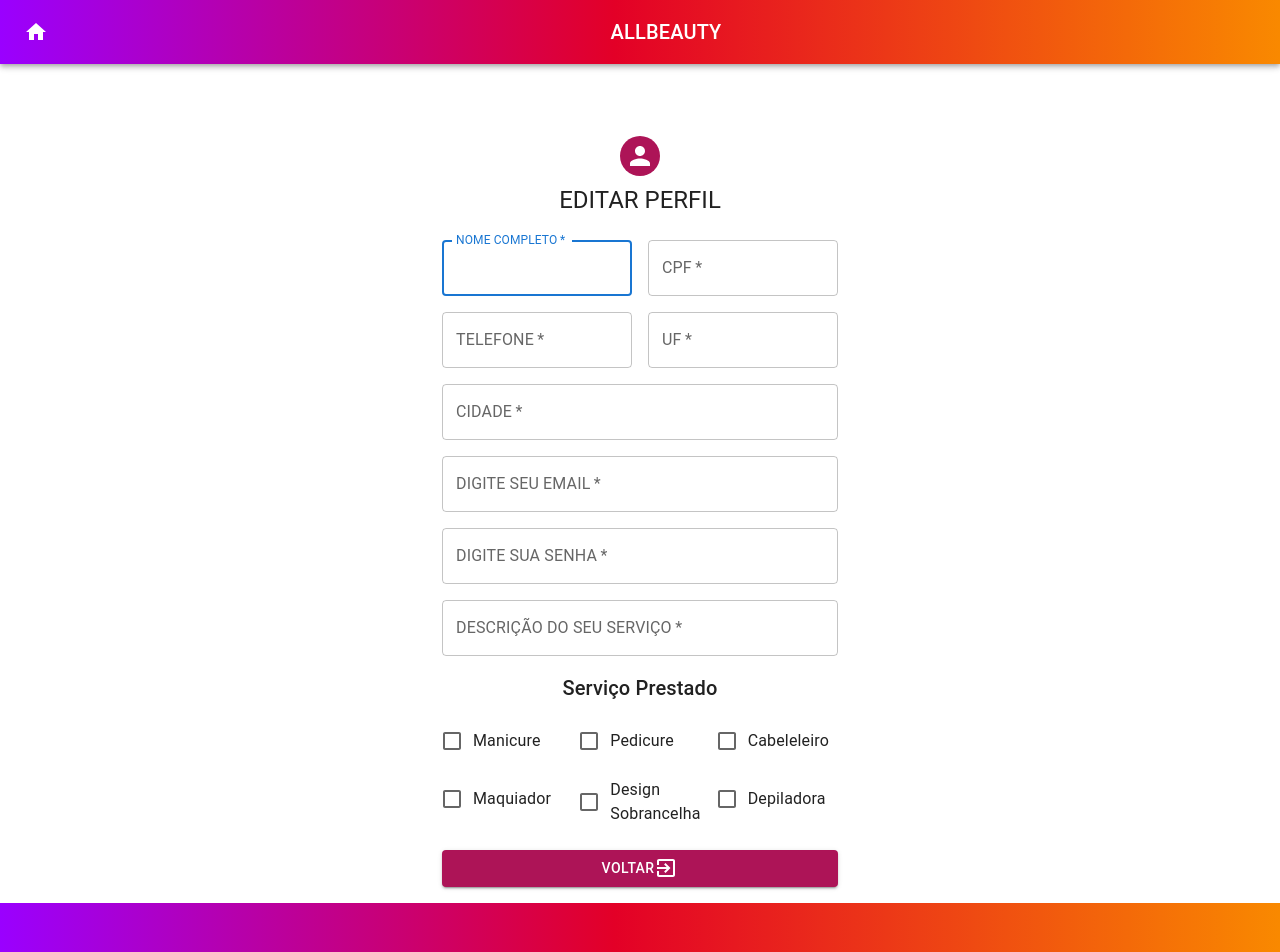
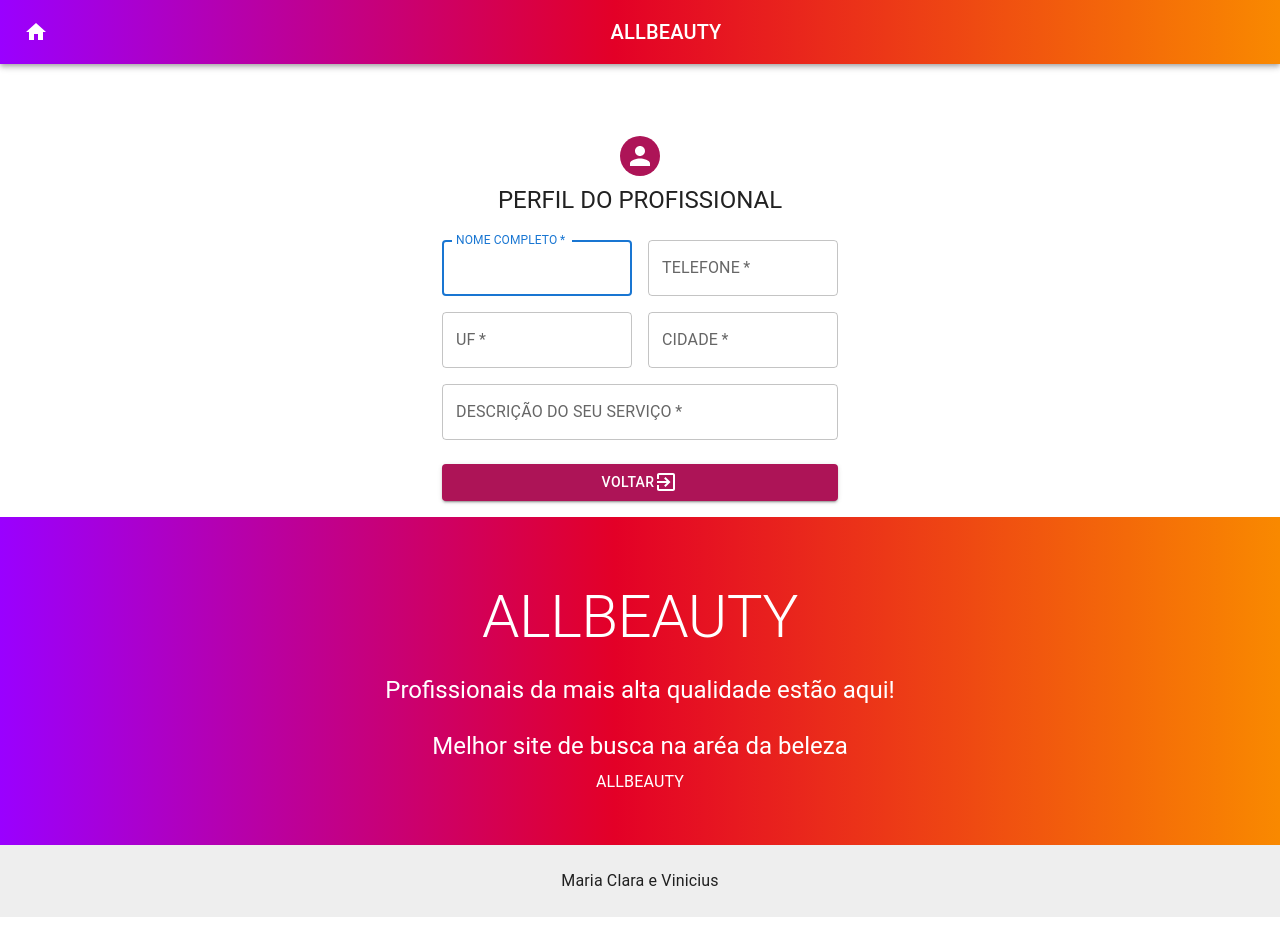
Before and after one commit to VINIshow1907/allbeauty, a React (Create React App) app in the folder frontend/: page /perfilprofissional in a window 1280 px wide. Shown: the top 952 px of the page. After the commit the page ends 917 px from the top, so only its background shows below. Built offline with nearby package versions, Linux system fonts and the light colour scheme; no server answers; what react-swipeable-views-utils would draw is missing.

Commit message:
deu certo

```diff
--- a/frontend/src/componentes/cadastro/formulario.tsx
+++ b/frontend/src/componentes/cadastro/formulario.tsx
@@ -28,7 +28,6 @@
   const navigate = useNavigate();
   const paginaHomeProfissional = () => {
     navigate("/homeprofissional");
-
   }
   const [profissional, setprofissional] = useState({
     nome: "",
@@ -95,7 +94,7 @@
         await associarProfissionalServico(idProfissional, servico.idservico);
       }
       console.log("Cadastro concluído");
-      paginaHomeProfissional();
+      navigate(`/homeprofissional/${idProfissional}`);
 
     } catch (error) {
       console.error(error);
--- a/frontend/src/componentes/editarprofissional/formularioeditarpro.tsx
+++ b/frontend/src/componentes/editarprofissional/formularioeditarpro.tsx
@@ -76,7 +76,10 @@
         console.error(error);
       });
   }, []); // Certifique-se de passar as dependências corretas, caso contrário, isso pode causar um loop infinito
-
+  const homeprofissional = () => {
+    const idprofissional = 123; // Replace with the actual idprofissional value
+    navigate(`/editarprofissional/${idprofissional}`);
+  };
   const valueInput = (e: React.ChangeEvent<HTMLInputElement>) => {
     const { name, value } = e.target;
     setProfissional({ ...profissional, [name]: value });
--- a/frontend/src/componentes/gridinformacoes.tsx
+++ b/frontend/src/componentes/gridinformacoes.tsx
@@ -1,10 +1,11 @@
 import * as React from 'react';
+import {Link, Router} from 'react-router-dom';
 import Box from '@mui/material/Box';
 import { DataGrid, GridColDef, GridValueGetterParams } from '@mui/x-data-grid';
 
 const columns: GridColDef[] = [
 
-    { field: 'nomeprofissional', headerName: 'NOME' },
+    { field: 'nomeprofissional', headerName: 'NOME' , renderCell: (params) => <Link to={`/perfilprofissional/${params.id}`}>{params.value}</Link> },
     { field: 'estadoprofissional', headerName: 'ESTADO' },
     { field: 'cidadeprofissional', headerName: 'CIDADE' },
     { field: 'descricaoprofissional', headerName: 'DESCRICAO', flex: 1 },
@@ -31,5 +32,6 @@
           disableRowSelectionOnClick
         />
       </Box>
+
     );
   }
--- a/frontend/src/componentes/menusuperiorpro/promenusuperior.tsx
+++ b/frontend/src/componentes/menusuperiorpro/promenusuperior.tsx
@@ -12,14 +12,18 @@
 import FormGroup from "@mui/material/FormGroup";
 import MenuItem from "@mui/material/MenuItem";
 import Menu from "@mui/material/Menu";
-import { useNavigate } from "react-router-dom";
+import { useNavigate, useParams } from "react-router-dom";
 import Home from "../../paginas/home";
+import { useState } from "react";
 //import EditarProfissional from "../paginas/editarprofissional";
 
 export default function ProMenuSuperior() {
+
   const navigate = useNavigate();
+  const {id} = useParams();
+
   const editarprofissional = () => {
-    navigate("/editarprofissional");
+    navigate("/editarprofissional/${idprofissional}");
   }
   const paginahomeprofissional = () => {
     navigate("/homeprofissional");
@@ -49,9 +53,18 @@
     setAnchorEl(null);
   };
 
+  const [profissional, setprofissional] = useState({
+    nome: "",
+    cpf: "",
+    telefone: "",
+    email: "",
+    senha: "",
+    cidade: "",
+    estado: "",
+    descricao: "",
+  });
   const handleHomeClick = () => {
-    // Navegue para a página "home" quando o ícone Home for clicado
-    navigate("/");
+    navigate(`/editarprofissional/${id}`);
   };
 
   return (
@@ -102,6 +115,7 @@
                 onClose={handleClose}
               >
                 <MenuItem onClick={editarprofissional}>Editar Perfil</MenuItem>
+
                 </Menu>
             </div>
           )}
--- a/frontend/src/componentes/paginainicialpro/homeprofissional.tsx
+++ b/frontend/src/componentes/paginainicialpro/homeprofissional.tsx
@@ -146,6 +146,10 @@
 const editarprofissional = (idprofissional: any) =>
 {navigate('/editarprofissional')
 }
+const homeprofissional = () => {
+  const idprofissional = 123; // Replace with the actual idprofissional value
+  navigate(`/homeprofissional/${idprofissional}`);
+};
   return (
     <ThemeProvider theme={defaultTheme}>
       <Container component="main" maxWidth="xs">
--- a/frontend/src/componentes/perfildoprofissional.tsx
+++ b/frontend/src/componentes/perfildoprofissional.tsx
@@ -1,5 +1,4 @@
 import * as React from "react";
-import  useTheme  from "@mui/material";
 import Avatar from "@mui/material/Avatar";
 import Button from "@mui/material/Button";
 import CssBaseline from "@mui/material/CssBaseline";
@@ -10,18 +9,16 @@
 import Container from "@mui/material/Container";
 import { createTheme, ThemeProvider } from "@mui/material/styles";
 import { useNavigate, useParams } from "react-router-dom";
-import FormControlLabel from "@mui/material/FormControlLabel";
-import Checkbox from "@mui/material/Checkbox";
 import axios from "axios";
-import ModeEditOutlineIcon from '@mui/icons-material/ModeEditOutline';
 import ExitToAppIcon from '@mui/icons-material/ExitToApp';
+import gridinformacoesprofissional from "../componentes/gridinformacoes";
 
 // TODO remove, this demo shouldn't need to reset the theme.
 const defaultTheme = createTheme();
 
 export default function PerfilProfissional() {
   const navigate = useNavigate();
-  const { id } = useParams();
+  const { id } = useParams<{ id: string}> ();
 
   const [profissional, setProfissional] = React.useState({
     nome: '',
@@ -125,7 +122,7 @@
         >
           <Avatar sx={{ m: 1, bgcolor: "#ad1457" }}></Avatar>
           <Typography component="h1" variant="h5">
-            EDITAR PERFIL
+             PERFIL DO PROFISSIONAL
           </Typography>
           <Box
             component="form"
@@ -149,19 +146,7 @@
                 />
                 </Grid>
               <br></br>
-              <Grid item xs={12} sm={6}>
-                <TextField
-                  required
-                  fullWidth
-                  id="cpf"
-                  label="CPF"
-                  name="cpf"
-                  autoComplete="cpf"
-                  value={profissional.cpf}
-                  onChange={valueInput}
-                  inputProps={{maxLength:11}}
-                />
-              </Grid>
+
               <br></br>
               <Grid item xs={12} sm={6}>
                 <TextField
@@ -179,7 +164,6 @@
 
               <Grid item xs={12} sm={6} >
                 <TextField
-
                   required
                   fullWidth
                   id="uf"
@@ -191,7 +175,7 @@
                   inputProps={{maxLength:2}}
                 />
               </Grid>
-              <Grid item xs={12} >
+              <Grid item xs={12} sm={6} >
                 <TextField
                   required
                   fullWidth
@@ -204,35 +188,6 @@
                   inputProps={{maxLength:50}}
                 />
               </Grid>
-
-            <Grid item xs={12}>
-              <TextField
-                required
-                fullWidth
-                id="email"
-                label="DIGITE SEU EMAIL"
-                name="email"
-                autoComplete="email"
-                value={profissional.email}
-                onChange={valueInput}
-                inputProps={{maxLength:50}}
-              />
-            </Grid>
-            <br></br>
-            <Grid item xs={12}>
-              <TextField
-                required
-                fullWidth
-                name="senha"
-                label="DIGITE SUA SENHA"
-                type="password"
-                id="Senha"
-                autoComplete="nova senha"
-                onChange={valueInput}
-                value={profissional.senha}
-
-              />
-            </Grid>
             <Grid item xs={12}>
                 <TextField
                   required
@@ -246,54 +201,6 @@
                   inputProps={{ maxLength: 200 }}
                 />
               </Grid>
-              <Grid item xs={12} >
-          <Typography variant="h6" textAlign={"center"}>
-             Serviço Prestado
-          </Typography>
-          </Grid>
-            <br></br>
-            <Grid item xs={6} sm={4} md={4}>
-              <FormControlLabel
-                control={<Checkbox value="remember" color="primary" />}
-                label="Manicure"
-
-              />
-            </Grid>
-            <Grid item xs={6} sm={4} md={4}>
-            <FormControlLabel
-                control={<Checkbox value="remember" color="primary" />}
-                label="Pedicure"
-
-              />
-              </Grid>
-              <Grid item xs={6} sm={4} md={4}>
-            <FormControlLabel
-                control={<Checkbox value="remember" color="primary" />}
-                label="Cabeleleiro"
-
-              />
-              </Grid>
-              <Grid item xs={6} sm={4} md={4}>
-              <FormControlLabel
-                control={<Checkbox value="remember" color="primary" />}
-                label="Maquiador"
-
-              />
-              </Grid>
-              <Grid item xs={6} sm={4} md={4}>
-              <FormControlLabel
-                control={<Checkbox value="remember" color="primary" />}
-                label="Design Sobrancelha"
-
-              />
-             </Grid>
-
-              <Grid item xs={6} sm={4} md={4}>
-              <FormControlLabel
-                control={<Checkbox value="remember" color="primary" />}
-                label="Depiladora"
-              />
-             </Grid>
           </Grid>
 
             <Button  onClick={handleHomeClick}
```
